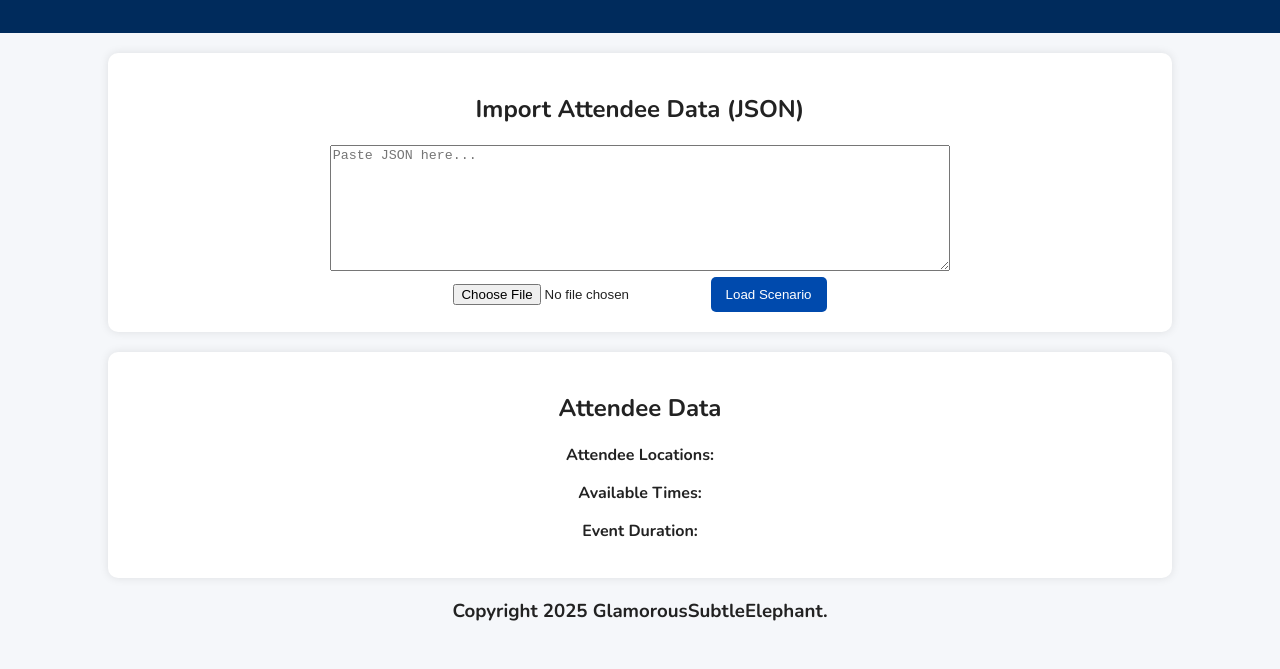
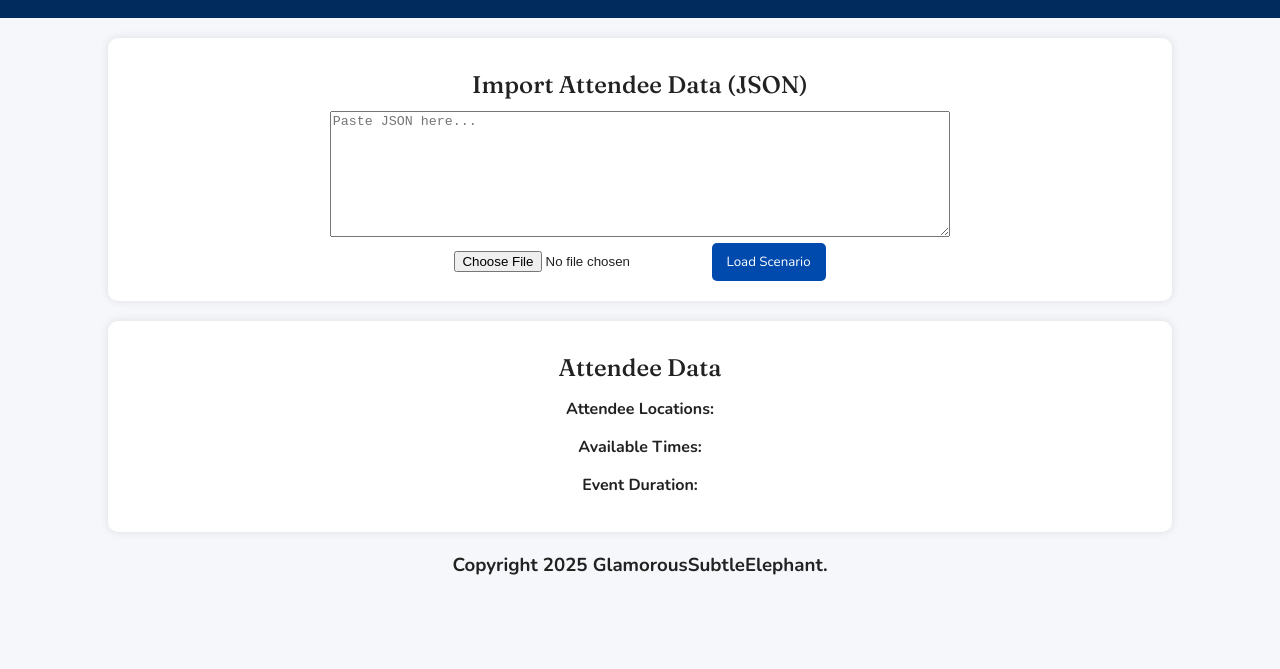
Before and after one commit to a-e-sumar/DurHack_2025, a website: page index.html in a window 1280 px wide. Shown: the part 131-800 px from the top of the page. Drawn offline with nearby package versions, Linux system fonts and the light colour scheme.

Commit message:
Start node.js

```diff
--- a/css/styles.css
+++ b/css/styles.css
@@ -1,3 +1,14 @@
+h1, h2 {
+  font-family: "Fraunces", sans-serif;
+  font-optical-sizing: auto;
+  font-weight: 500;
+  font-style: normal;
+  font-variation-settings:
+    "SOFT" 50,
+    "WONK" 1;
+  margin: 0.5em 0;
+}
+
 body {
   font-family: "Nunito", "Arial", sans-serif;
   font-optical-sizing: auto;
@@ -46,6 +57,10 @@ th, td {
 }
 
 button {
+  font-family: "Nunito", "Arial", sans-serif;
+  font-optical-sizing: auto;
+  font-weight: 400;
+  font-style: normal;
   background-color: #004aad;
   color: white;
   border: none;
--- a/index.html
+++ b/index.html
@@ -7,6 +7,9 @@
   <link rel="preconnect" href="https://fonts.googleapis.com">
   <link rel="preconnect" href="https://fonts.gstatic.com" crossorigin>
   <link href="https://fonts.googleapis.com/css2?family=Nunito:ital,wght@0,200..1000;1,200..1000&display=swap" rel="stylesheet">
+  <link rel="preconnect" href="https://fonts.googleapis.com">
+  <link rel="preconnect" href="https://fonts.gstatic.com" crossorigin>
+  <link href="https://fonts.googleapis.com/css2?family=Fraunces:opsz,wght,SOFT,WONK@9..144,100..900,50,1&display=swap" rel="stylesheet">
 </head>
 <body>
   <header>
--- a/js/loadjson.js
+++ b/js/loadjson.js
@@ -7,12 +7,17 @@ function loadJSON() {
     return parsed;
   } catch (err) {
     console.error("Invalid JSON!", err);
+    alert("Invalid JSON! Please correct the input.");
+    return null;
   }
 }
 
 function JSONButton() {
     const data = loadJSON();
-
+    if (!data) {
+        return;
+    }
+    try {
       const attendees = data.attendees;
       const attendeesOut = Object.entries(attendees)        // → [ ['a',1], ['b',2], ['c',3] ]
       .map(([key, value]) => `${key}: ${value}`)
@@ -27,6 +32,10 @@ function JSONButton() {
       const event_durationOut = Object.entries(event_duration)        // → [ ['a',1], ['b',2], ['c',3] ]
       .map(([key, value]) => `${key}: ${value}`)
       .join("\n");
+    } catch (err) {
+      console.error("Error processing JSON data:", err);
+      alert("Error processing JSON data. Please check the console for details.");
+    }
 
     const attendeesElement = document.getElementById("attendees");
     const availability_windowElement = document.getElementById("availability_window");
```
Also changed, not shown: package.json (added, +21 -0 lines). Lines whose indentation alone changed are shown as unchanged.
